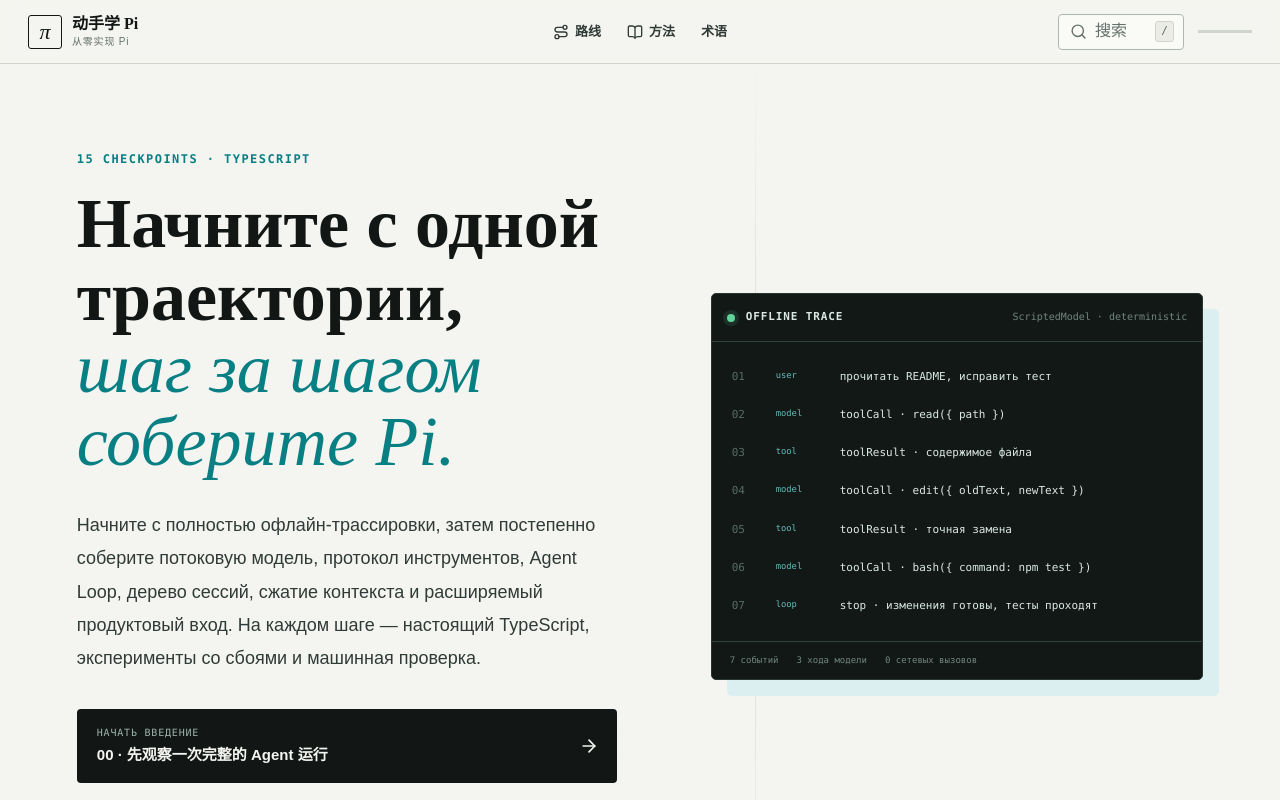
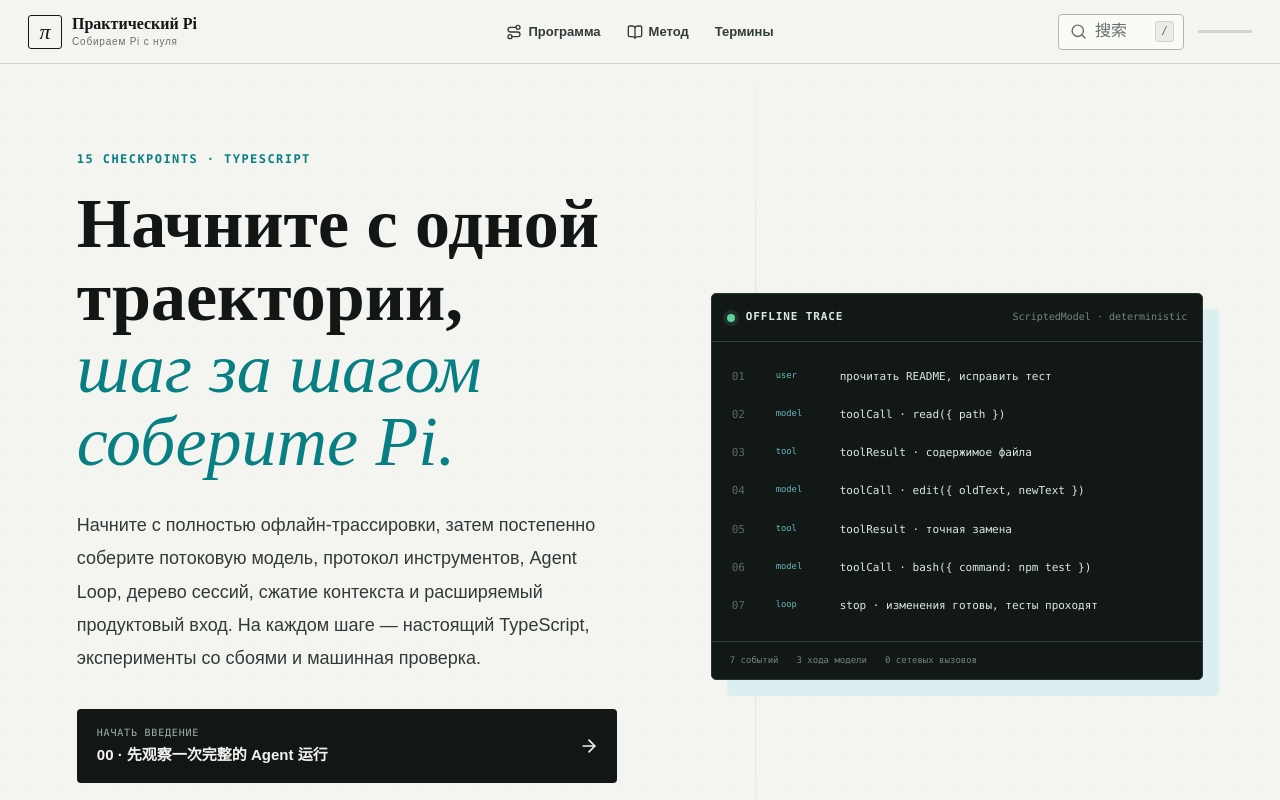
Before and after one commit to Raimiz/pi-textbook-ru, a Next.js app: page / in a window 1280 px wide. Shown: the top 800 px of the page. Built offline with nearby package versions, Linux system fonts and the light colour scheme.

Commit message:
feat: add Russian landing page

```diff
--- a/components/site-header.tsx
+++ b/components/site-header.tsx
@@ -13,31 +13,31 @@ export function SiteHeader() {
 
   return (
     <header className="site-header">
-      <Link className="brand" href="/" aria-label="回到教材首页">
+      <Link className="brand" href="/" aria-label="На главную страницу учебника">
         <span className="brand-mark" aria-hidden="true">
           π
         </span>
         <span>
-          <strong>动手学 Pi</strong>
-          <small>从零实现 Pi</small>
+          <strong>Практический Pi</strong>
+          <small>Собираем Pi с нуля</small>
         </span>
       </Link>
-      <nav aria-label="全站导航">
+      <nav aria-label="Навигация">
         <Link href="/map">
           <Route aria-hidden="true" size={16} />
-          路线
+          Программа
         </Link>
         <Link href="/about">
           <BookOpen aria-hidden="true" size={16} />
-          方法
+          Метод
         </Link>
-        <Link href="/glossary">术语</Link>
+        <Link href="/glossary">Термины</Link>
       </nav>
       <div className="header-actions">
         <CourseSearch />
         <span
           className="header-progress"
-          title={`已完成 ${completed.size}/${TOTAL_CHAPTERS} 章`}
+          title={`Пройдено ${completed.size}/${TOTAL_CHAPTERS} глав`}
         >
           <span style={{ width: `${progress}%` }} />
         </span>
```
